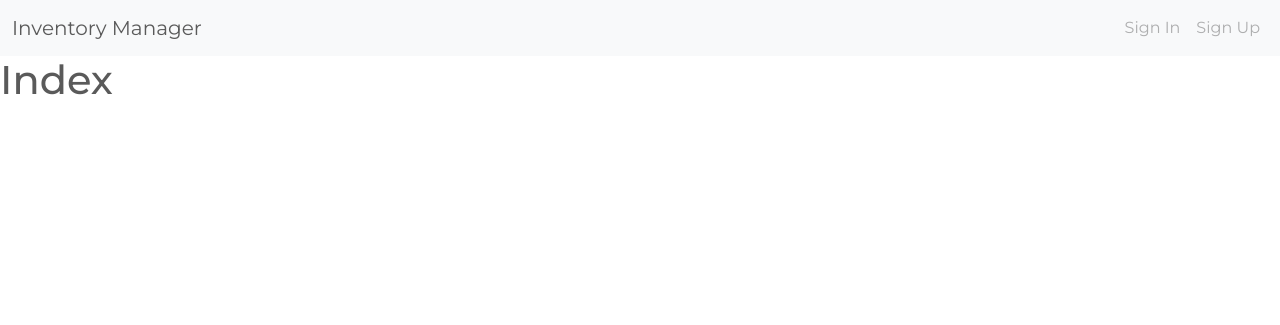
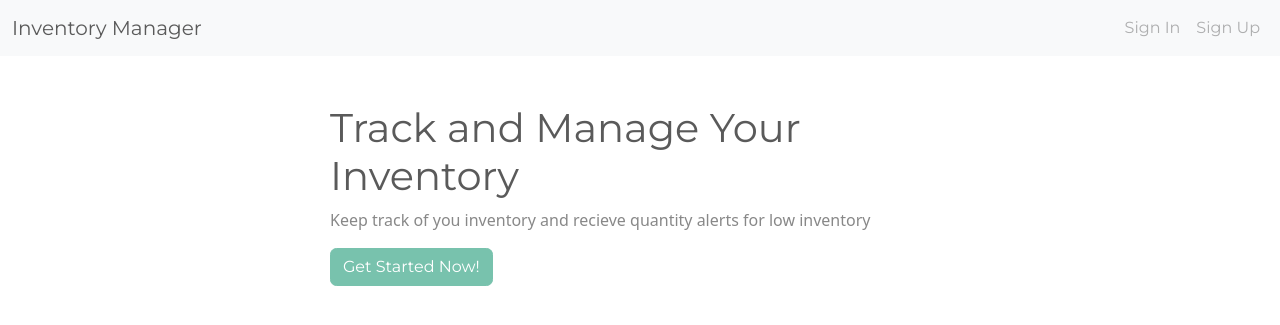
Before and after one commit to shaunna-h/ITManagementSystem, a Django app: page /index/ in a window 1280 px wide. Shown: the top 325 px of the page. Run offline with Django 5.2, Linux system fonts and the light colour scheme.

Commit message:
added content to the homepage

```diff
--- a/inventory_management/inventory/templates/inventory/index.html
+++ b/inventory_management/inventory/templates/inventory/index.html
@@ -1,5 +1,18 @@
 {% extends 'inventory/base.html' %}
 
 {% block content %}
-<h1>Index</h1>
+<div>
+    <div class="row">
+        <div class="col-sm-11 col-md-6 mx-auto mt-5 px-3">
+            <h1 class="fw-light">Track and Manage Your Inventory</h1>
+            <p class="fw-light">Keep track of you inventory and recieve
+                quantity alerts for low inventory</p>
+
+            <div>
+                <a href="#" class="btn btn-primary">Get Started Now!</a>
+            </div>
+        </div>
+
+    </div>
+</div>
 {% endblock content %}
```
